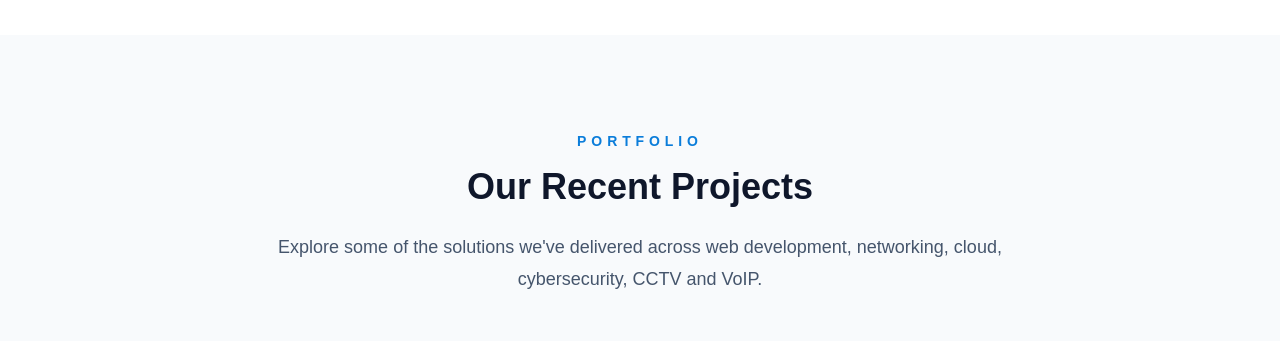
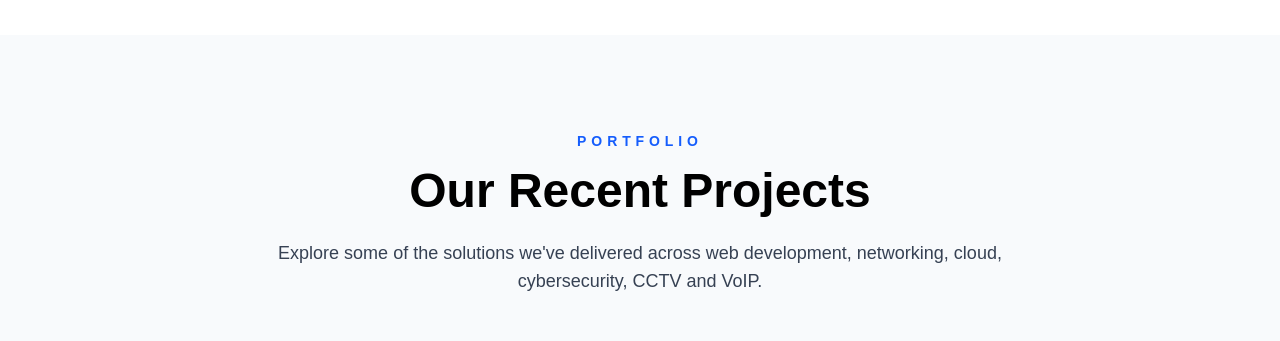
Before and after one commit to Akash157/ak-it-solutions, a Next.js app: page / in a window 1280 px wide. Shown: the part 4960-5301 px from the top of the page. Built offline with nearby package versions, Linux system fonts and the light colour scheme.

Commit message:
portfolio mob view

```diff
--- a/components/home/Portfolio.tsx
+++ b/components/home/Portfolio.tsx
@@ -91,15 +91,15 @@ export default function Portfolio() {
         <div className="mx-auto max-w-7xl px-6">
 
           <div className="text-center">
-            <p className="text-sm font-semibold uppercase tracking-[0.35em] text-[#0B7DDA]">
+            <p className="text-sm font-bold uppercase tracking-[0.35em] text-blue-600">
               Portfolio
             </p>
 
-            <h2 className="mt-4 text-4xl font-black text-slate-900">
+            <h2 className="mt-4 text-4xl font-black text-black md:text-5xl">
               Our Recent Projects
             </h2>
 
-            <p className="mx-auto mt-6 max-w-3xl text-lg leading-8 text-slate-600">
+            <p className="mx-auto mt-6 max-w-3xl text-lg text-gray-700">
               Explore some of the solutions we've delivered across web development,
               networking, cloud, cybersecurity, CCTV and VoIP.
             </p>
```
